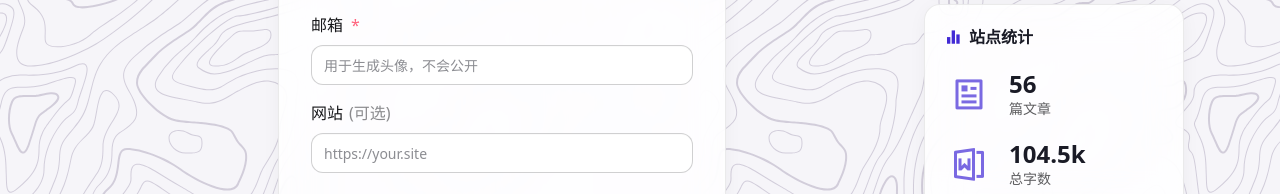
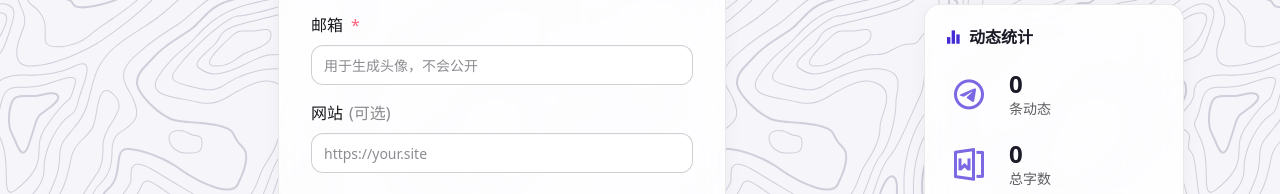
Before and after one commit to pansir0290/SaroProck-main, an Astro site: page /login in a window 1280 px wide. Shown: the part 357-551 px from the top of the page. Built offline with nearby package versions, Linux system fonts and the light colour scheme; Astro itself is replaced by a stand-in of ours; some packages are replaced by stand-ins of ours; no server answers.

Commit message:
Update Sidebar.astro

```diff
--- a/src/components/layout/Sidebar.astro
+++ b/src/components/layout/Sidebar.astro
@@ -1,7 +1,8 @@
 ---
+// src/components/layout/Sidebar.astro
 import type { MarkdownHeading } from "astro";
-import { getCollection } from "astro:content";
 import TOC from "@components/blog/TOC.astro";
+import { getChannelFeed } from "@/lib/telegram";
 
 export interface Props {
   author: string;
@@ -13,9 +14,18 @@ export interface Props {
 
 const { headings, author, twitterHandle, githubUrl, telegramUrl } = Astro.props;
 
-// 动态统计数据 (无改动)
-const allPosts = await getCollection("blog", ({ data }) => data.draft !== true);
+// 1. 仅获取 Telegram 频道动态数据
+let tgPosts: any[] = [];
+try {
+  const tgFeed = await getChannelFeed(Astro, {});
+  tgPosts = tgFeed?.posts || (Array.isArray(tgFeed) ? tgFeed : []);
+} catch (e) {
+  console.error("Sidebar TG Stats Fetch Error:", e);
+}
+
+// 精准统计中英文字数
 const countWords = (text: string) => {
+  if (!text) return 0;
   text = text.replace(/[\u3000-\u303F\uFF00-\uFFEF]/g, "");
   text = text.replace(/[`*~_#+\-!\[\]{}()>|]/g, "");
   const cjkChars = text.match(/[\u4e00-\u9fa5]/g)?.length || 0;
@@ -23,14 +33,19 @@ const countWords = (text: string) => {
     text.replace(/[\u4e00-\u9fa5]/g, " ").match(/\b\w+\b/g)?.length || 0;
   return cjkChars + otherWords;
 };
-const totalWords = allPosts.reduce(
-  (acc, post) => acc + countWords(post.body),
-  0,
-);
+
+// 仅汇总 TG 动态的字数
+const tgTotalWords = tgPosts.reduce((acc, post) => {
+  const content = post.content || post.text || post.message || post.body || "";
+  return acc + countWords(String(content));
+}, 0);
+
 const formattedTotalWords =
-  totalWords > 1000 ? `${(totalWords / 1000).toFixed(1)}k` : totalWords;
+  tgTotalWords >= 1000 ? `${(tgTotalWords / 1000).toFixed(1)}k` : `${tgTotalWords}`;
+
+// 仅展示 Telegram 统计结果
 const stats = {
-  articles: allPosts.length,
+  articles: tgPosts.length,
   words: formattedTotalWords,
 };
 
@@ -88,9 +103,6 @@ const EMAIL_ADDRESS = "pansir029@gmail.com";
           >
             <i class="ri-telegram-line text-lg"></i>
           </a>
-
-
-
         </div>
       </div>
 
@@ -130,18 +142,18 @@ const EMAIL_ADDRESS = "pansir029@gmail.com";
           <div class="bg-base-200/40 backdrop-blur-sm rounded-xl p-5 border border-base-content/5">
             <h3 class="font-semibold text-base mb-5 flex items-center">
               <i class="ri-bar-chart-fill text-primary mr-2" />
-              站点统计
+              动态统计
             </h3>
             <div class="space-y-5">
               <div class="flex items-center gap-4">
                 <div class="w-12 text-center">
-                  <i class="ri-article-line text-4xl text-primary/70" />
+                  <i class="ri-telegram-line text-4xl text-primary/70" />
                 </div>
                 <div>
                   <p class="text-2xl font-semibold leading-tight">
                     {stats.articles}
                   </p>
-                  <p class="text-sm text-base-content/70">篇文章</p>
+                  <p class="text-sm text-base-content/70">条动态</p>
                 </div>
               </div>
               <div class="flex items-center gap-4">
```
